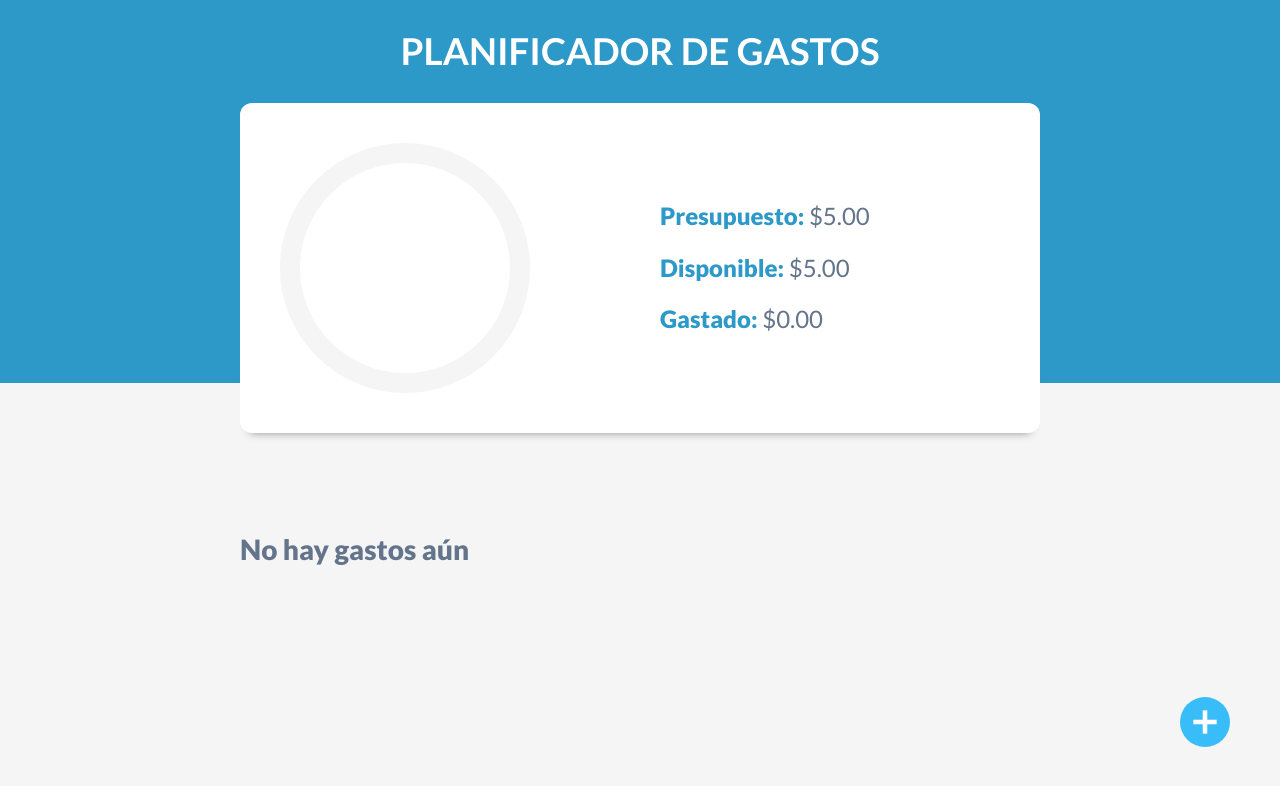
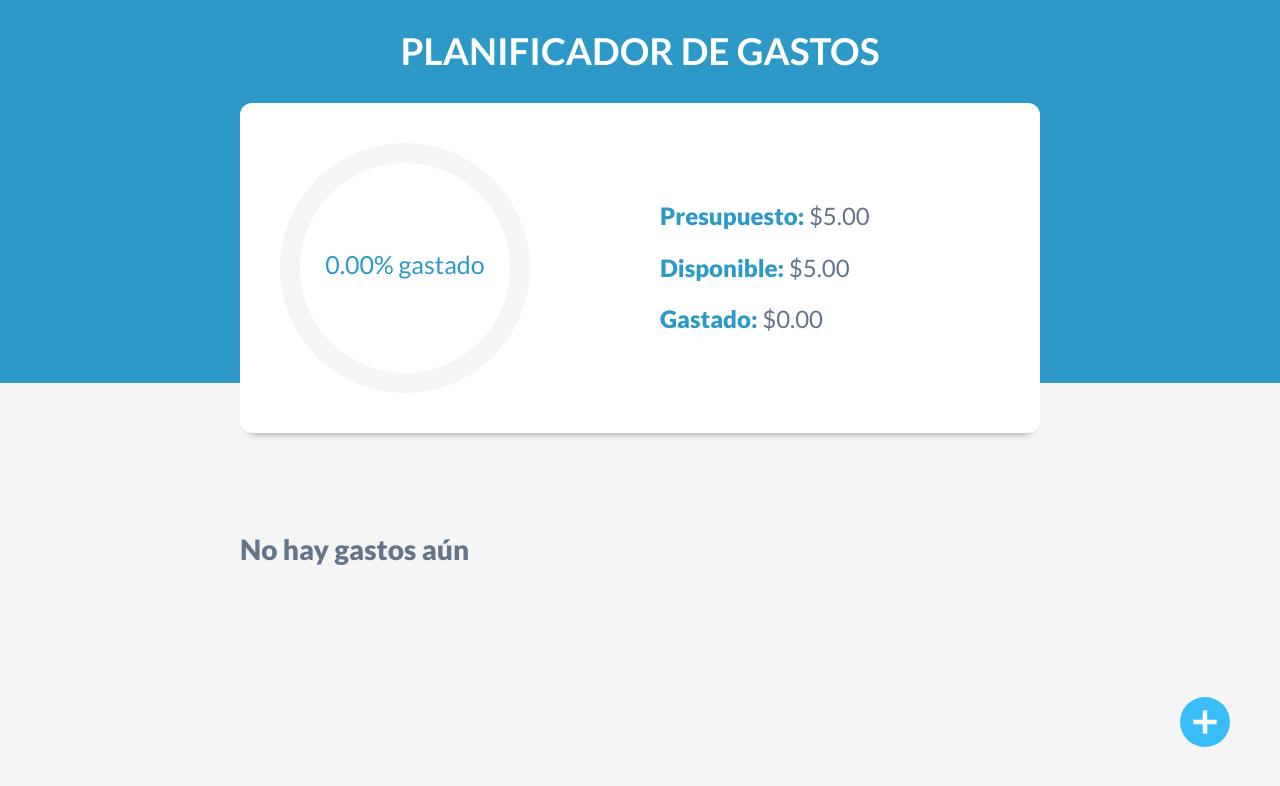
Before and after one commit to nancyh-code/control-presupuesto, a React (Vite) app: page / in a window 1280 px wide. Both pictures are taken after typing "5" into the empty fields and a click on the input "Añadir". Shown: the top 786 px of the page. Built offline with nearby package versions, Linux system fonts and the light colour scheme.

Commit message:
arrglado estilos a la gráfica

```diff
--- a/src/components/ControlPresupuesto.jsx
+++ b/src/components/ControlPresupuesto.jsx
@@ -25,7 +25,7 @@ const ControlPresupuesto = ({ presupuesto, gastos }) => {
     setTotalDisponible(valorTotalDisponible);
     setTimeout(() => {
       setPorcentaje(nuevoPorcentaje);
-    }, 1500);
+    }, 1000);
   }, [gastos]);
 
   // const formatearCantidad = (cantidad) => {
@@ -43,7 +43,9 @@ const ControlPresupuesto = ({ presupuesto, gastos }) => {
           styles={buildStyles({
             pathColor: "#2d99c8",
             trailColor: "#f5f5f5",
+            textColor: "#2d99c8",
           })}
+          text={`${porcentaje}% gastado`}
         />
       </div>
       <div className="contenido-presupuesto">
```
